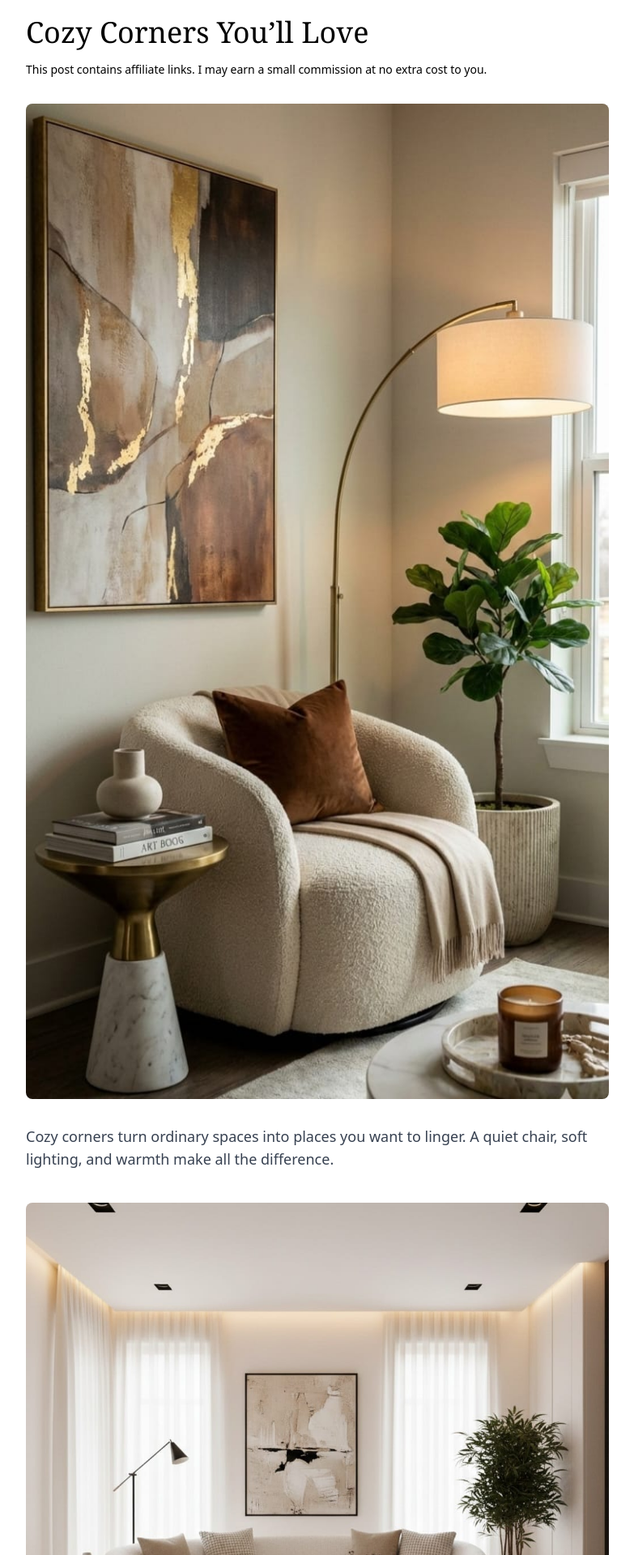
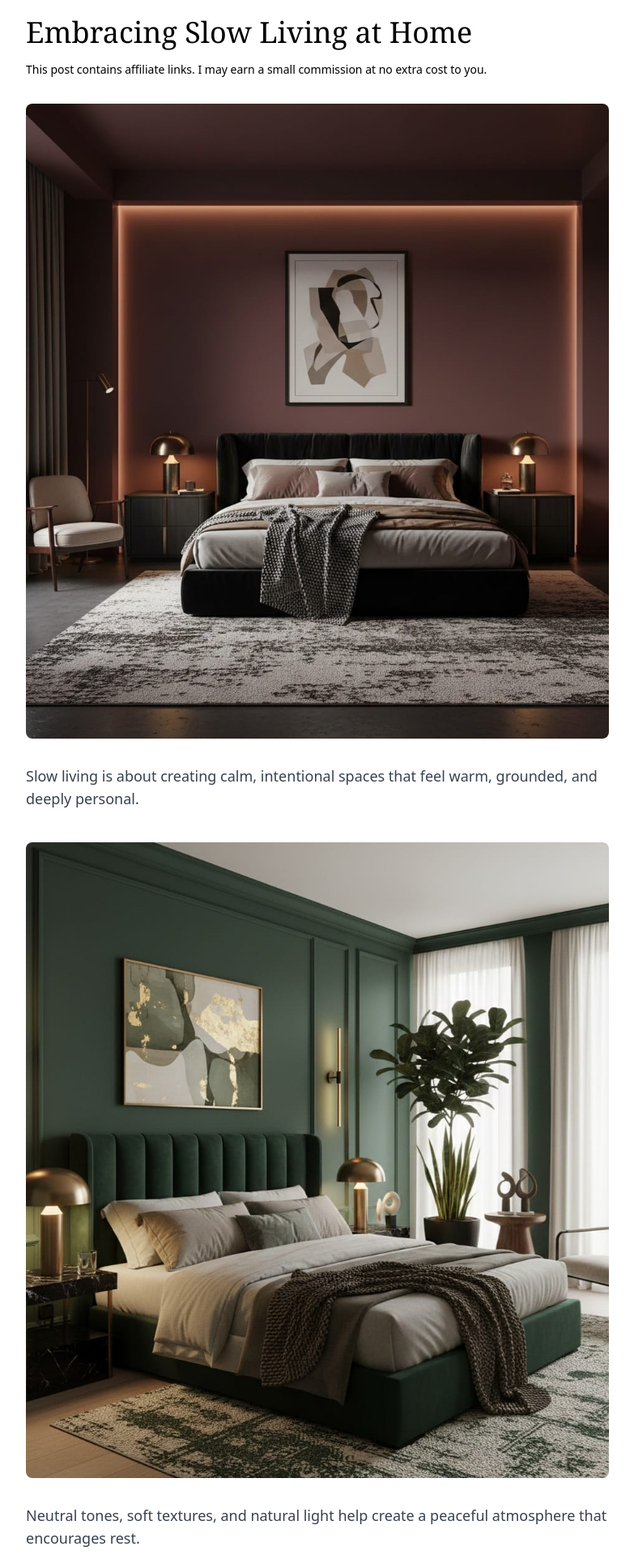
Before and after one commit to muasyamuthengi-gif/aestheticfindsbyanna, a Next.js app: page /blog/slow-living in a window 1280 px wide. Shown: the part 140-2060 px from the top of the page at 81% size, without its empty margins (248-1031 px from the left). Built offline with nearby package versions, Linux system fonts and the light colour scheme; a web font is replaced by a local one.

Commit message:
Rename CozyCornersPost to SlowLivingPost and update content

```diff
--- a/app/blog/slow-living/page.js
+++ b/app/blog/slow-living/page.js
@@ -1,46 +1,47 @@
 import AffiliateDisclosure from "@/app/components/AffiliateDisclosure";
 
-export default function CozyCornersPost() {
+export default function SlowLivingPost() {
   return (
     <main className="max-w-3xl mx-auto px-6 py-20">
 
       <h1 className="text-4xl font-serif mb-4">
-        Cozy Corners You’ll Love
+        Embracing Slow Living at Home
       </h1>
 
       <AffiliateDisclosure />
 
-      <img src="/blog2.jpg" className="w-full rounded-lg mb-8" />
+      <img src="/blog1.jpg" className="w-full rounded-lg mb-8" />
 
       <p className="text-lg text-gray-700 mb-10">
-        Cozy corners turn ordinary spaces into places you want to linger.
-        A quiet chair, soft lighting, and warmth make all the difference.
+        Slow living is about creating calm, intentional spaces that feel warm,
+        grounded, and deeply personal.
       </p>
 
-      <img src="/blog2-2.jpg" className="w-full rounded-lg mb-8" />
+      <img src="/blog1-2.jpg" className="w-full rounded-lg mb-8" />
 
       <p className="text-lg text-gray-700 mb-10">
-        Neutral colors help create a calm foundation while textures add depth
-        and comfort.
+        Neutral tones, soft textures, and natural light help create a peaceful
+        atmosphere that encourages rest.
       </p>
 
-      <img src="/blog2-3.jpg" className="w-full rounded-lg mb-8" />
+      <img src="/blog1-3.jpg" className="w-full rounded-lg mb-8" />
 
       <p className="text-lg text-gray-700 mb-10">
-        Less furniture, more intention. Cozy doesn’t mean crowded.
+        Choose pieces that feel meaningful instead of trendy. Less clutter,
+        more intention.
       </p>
 
-      <img src="/blog2-4.jpg" className="w-full rounded-lg mb-8" />
+      <img src="/blog1-4.jpg" className="w-full rounded-lg mb-8" />
 
       <p className="text-lg text-gray-700 mb-10">
-        Soft lighting instantly changes the mood. Lamps and candles create
-        warmth without effort.
+        Warm wood tones and handmade decor add character and depth to your home.
       </p>
 
-      <img src="/blog2-5.jpg" className="w-full rounded-lg mb-8" />
+      <img src="/blog1-5.jpg" className="w-full rounded-lg mb-8" />
 
       <p className="text-lg text-gray-700">
-        The best cozy corners feel effortless, personal, and deeply inviting.
+        A slow home isn’t about perfection — it’s about comfort, presence,
+        and enjoying everyday moments.
       </p>
 
     </main>
```
